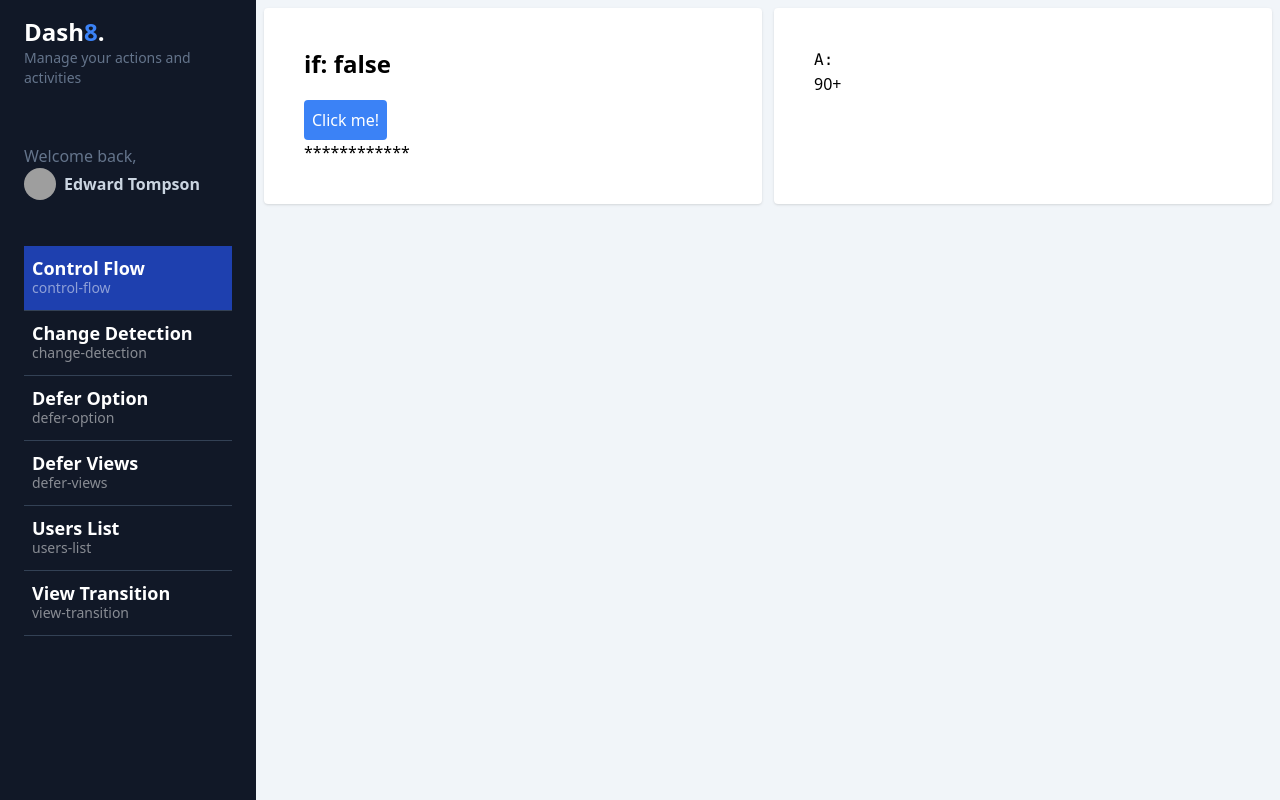
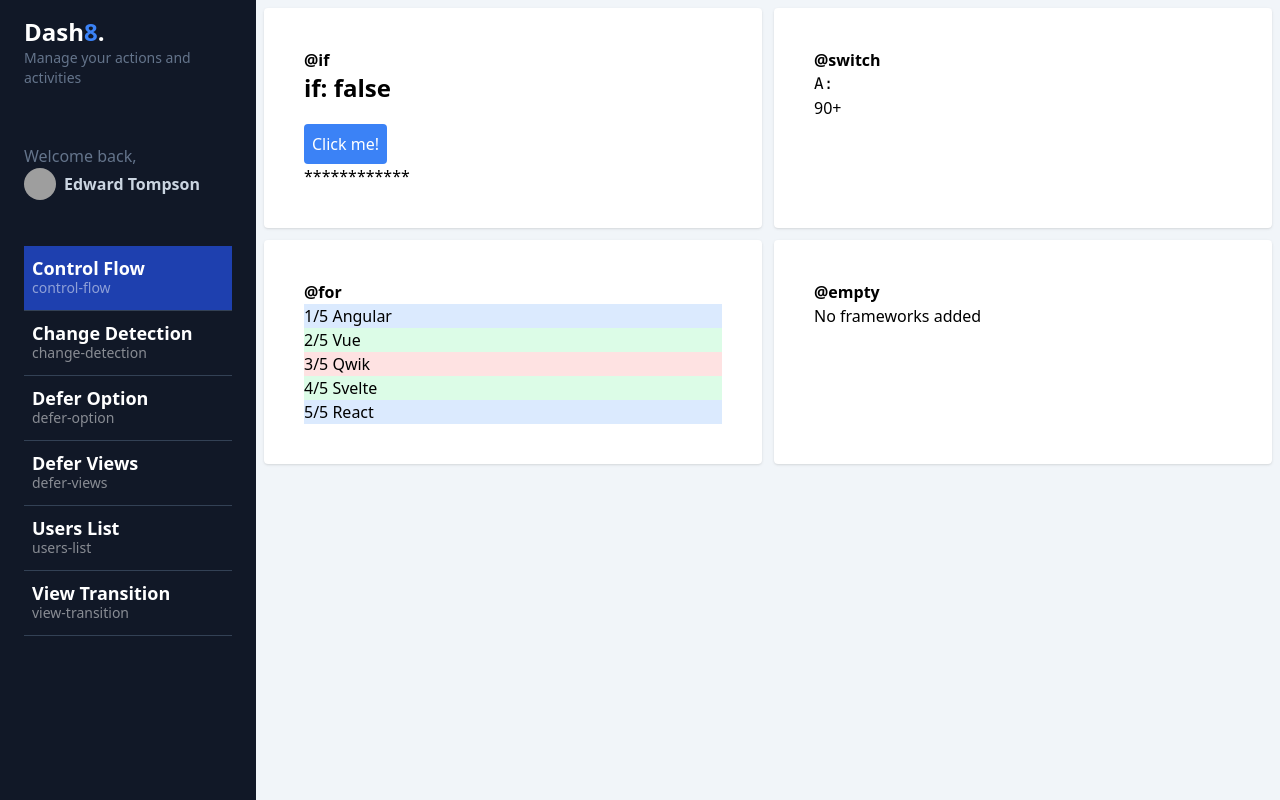
Before and after one commit to bider88/new-features-angular-17, an Angular app: page /dashboard/control-flow in a window 1280 px wide. Built offline with nearby package versions, Linux system fonts and the light colour scheme; grey boxes are pictures that could not be loaded.

Commit message:
add @for and @empty control flow

```diff
--- a/src/app/dashboard/pages/control-flow/control-flow.component.html
+++ b/src/app/dashboard/pages/control-flow/control-flow.component.html
@@ -1,6 +1,7 @@
 <section class="grid grid-cols-1 md:grid-cols-2 gap-3">
   <!-- ngIf @if -->
   <div class="bg-white rounded shadow p-10">
+    <h2 class="font-bold">&#64;if</h2>
     <h2 class="text-2xl font-bold mb-5">if: {{ showContent() }}</h2>
     <button class="p-2 bg-blue-500 rounded text-white" (click)="toggleContent()">Click me!</button>
 
@@ -13,6 +14,7 @@
 
   <!-- ngSwitch @switch -->
   <div class="bg-white rounded shadow p-10">
+    <h2 class="font-bold">&#64;switch</h2>
     <pre>{{ grade() }}:</pre>
     @switch (grade()) {
       @case ('A') {
@@ -26,4 +28,31 @@
       }
     }
   </div>
+
+  <!-- ngFor @for -->
+  <div class="bg-white rounded shadow p-10">
+    <h2 class="font-bold">&#64;for</h2>
+    <ul>
+      @for (framework of frameworks(); track framework; let i = $index, first = $first, last = $last, odd = $odd, even = $even, count = $count) {
+        <li [class]="{
+          'bg-red-100': even && !first && !last,
+          'bg-green-100': odd && !first && !last,
+          'bg-blue-100': first || last
+        }"
+        >{{ i + 1 }}/{{ count }} {{ framework }}</li>
+      }
+    </ul>
+  </div>
+
+  <!-- --- @empty -->
+  <div class="bg-white rounded shadow p-10">
+    <h2 class="font-bold">&#64;empty</h2>
+    <ul>
+      @for (framework of frameworks2(); track framework) {
+        <li>{{ framework }}</li>
+      } @empty {
+        <p>No frameworks added</p>
+      }
+    </ul>
+  </div>
 </section>
--- a/src/app/dashboard/pages/control-flow/control-flow.component.ts
+++ b/src/app/dashboard/pages/control-flow/control-flow.component.ts
@@ -12,6 +12,14 @@ type Grade = 'A'|'B'|'F';
 export default class ControlFlowComponent {
   public showContent = signal(false);
   public grade = signal<Grade>('A');
+  public frameworks = signal<string[]>([
+    'Angular',
+    'Vue',
+    'Qwik',
+    'Svelte',
+    'React',
+  ]);
+  public frameworks2 = signal<string[]>([])
 
   //#region Toggle Content
   public toggleContent() {
```
